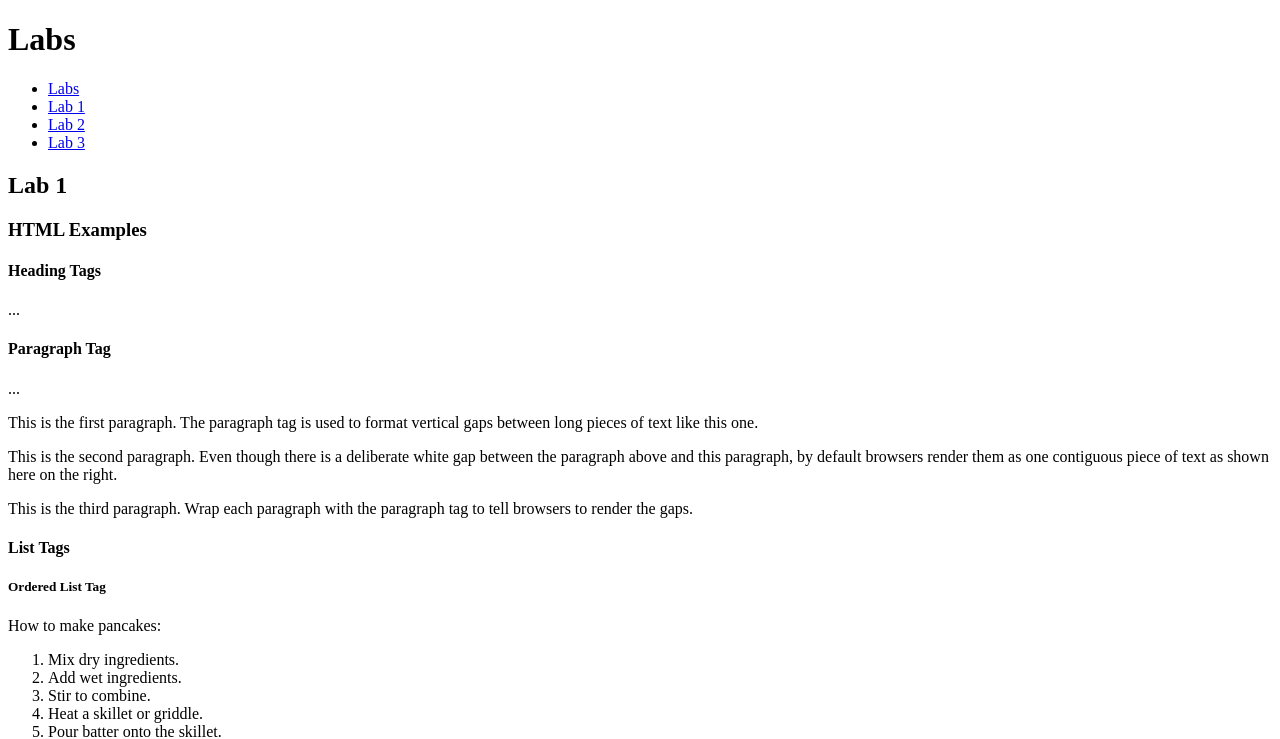
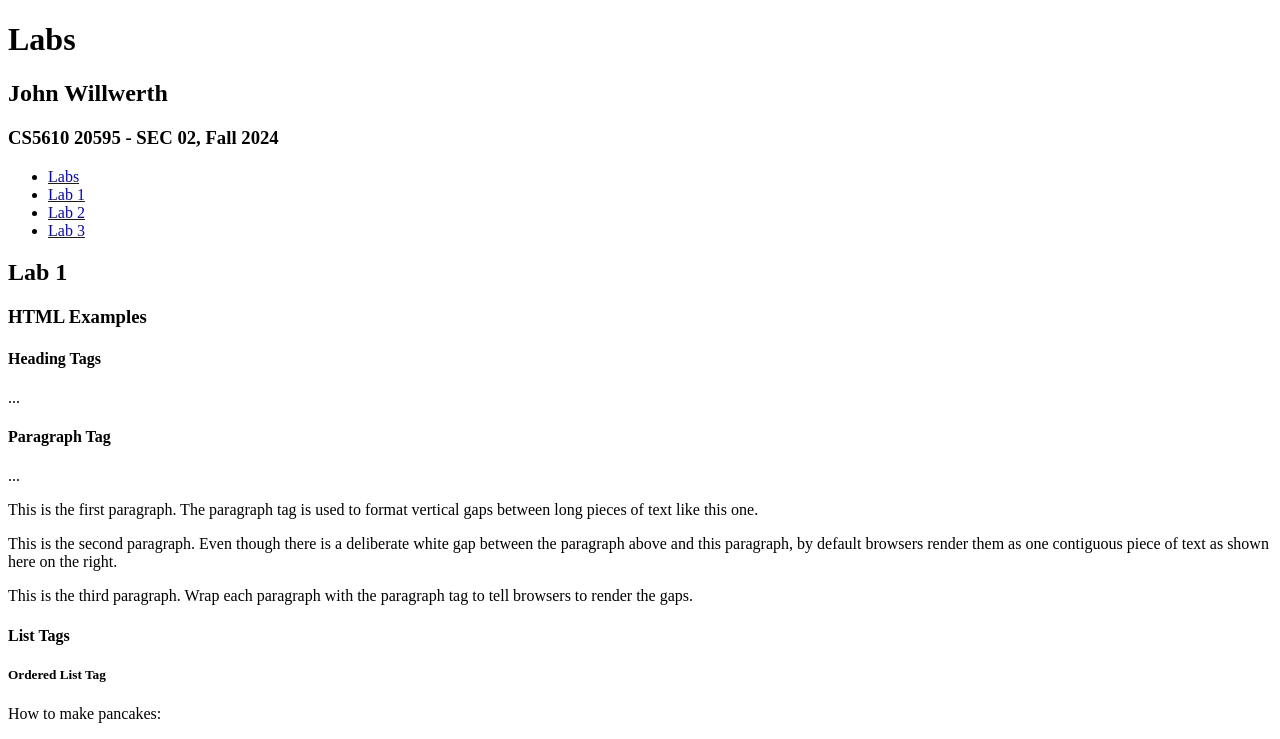
Before and after one commit to johnwillwerth/kanbas-react-web-app, a React (Create React App) app: page /#/Labs/Lab1 in a window 1280 px wide. Shown: the top 739 px of the page. Built offline with nearby package versions, Linux system fonts and the light colour scheme.

Commit message:
added name/course

```diff
--- a/src/Labs/index.tsx
+++ b/src/Labs/index.tsx
@@ -7,6 +7,8 @@ export default function Labs() {
   return (
     <div>
       <h1>Labs</h1>
+      <h2>John Willwerth</h2>
+      <h3>CS5610 20595 - SEC 02, Fall 2024</h3>
       <TOC />
       <Routes>
         <Route path="/" element={<Navigate to="Lab1" />} />
```
